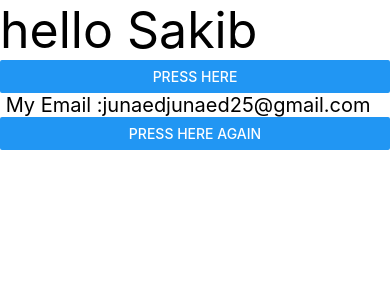
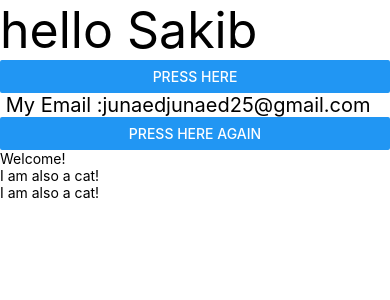
Before and after one commit to Sakib-203-15-3883/Learn-react-native, a React Native app: screen / in a window 390 px wide. Shown: the top 300 px of the page. Built offline with nearby package versions, Linux system fonts and the light colour scheme.

Commit message:
jsx and custom Custom Components

```diff
--- a/App.tsx
+++ b/App.tsx
@@ -13,18 +13,28 @@ const value = "junaedjunaed25@gmail.com";
   return value;
 }
 
+const Cat = () => {
+  return (
+    <View>
+      <Text>I am also a cat!</Text>
+    </View>
+  );
+};
+
+
+
 
 
 // Here, a functional component named App is defined. It uses an arrow function syntax (() => {}) to define the component. The component returns JSX code wrapped inside a View component, which acts as a container for other components.
 
 // Inside the View, there are three Text components, each with different font sizes (50, 30, and 20). They contain the text content you provided as a message for your first React app.
 
-//JSX (JavaScript XML) is an extension to JavaScript syntax that allows you to write HTML-like code within JavaScript. It's a syntax extension used in React (including React Native) to describe the structure and appearance of UI components.
+//JSX (JavaScript XML) is an extension to JavaScript syntax that allows you to write HTML-like code within JavaScript. It's a syntax extension used in React (including React Native) to describe the structure and appearance of UI components.Any JavaScript expression will work between curly braces, including function calls.
 
 const App = ()=>{
   return (
 
-    ////////////                REACT NATIVE CORE  UI COMPONENT        //////////////////////////
+    ////////////                REACT NATIVE CORE  UI COMPONENTS        //////////////////////////
 
 
 
@@ -49,6 +59,11 @@ const App = ()=>{
 
     <Button title="Press here Again" onPress={() => console.log('Button pressed Again')} />
 
+    <Text>Welcome!</Text>
+      <Cat />
+      <Cat />
+
+
     </View>
   )
 }
```
